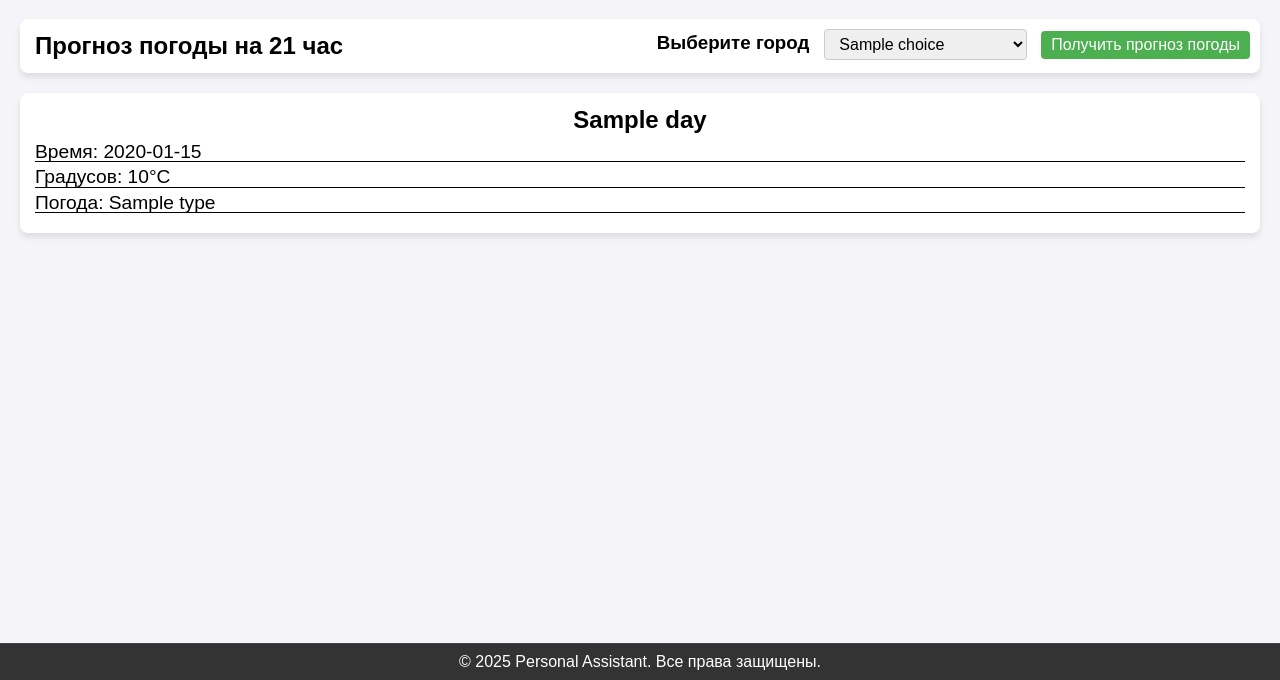
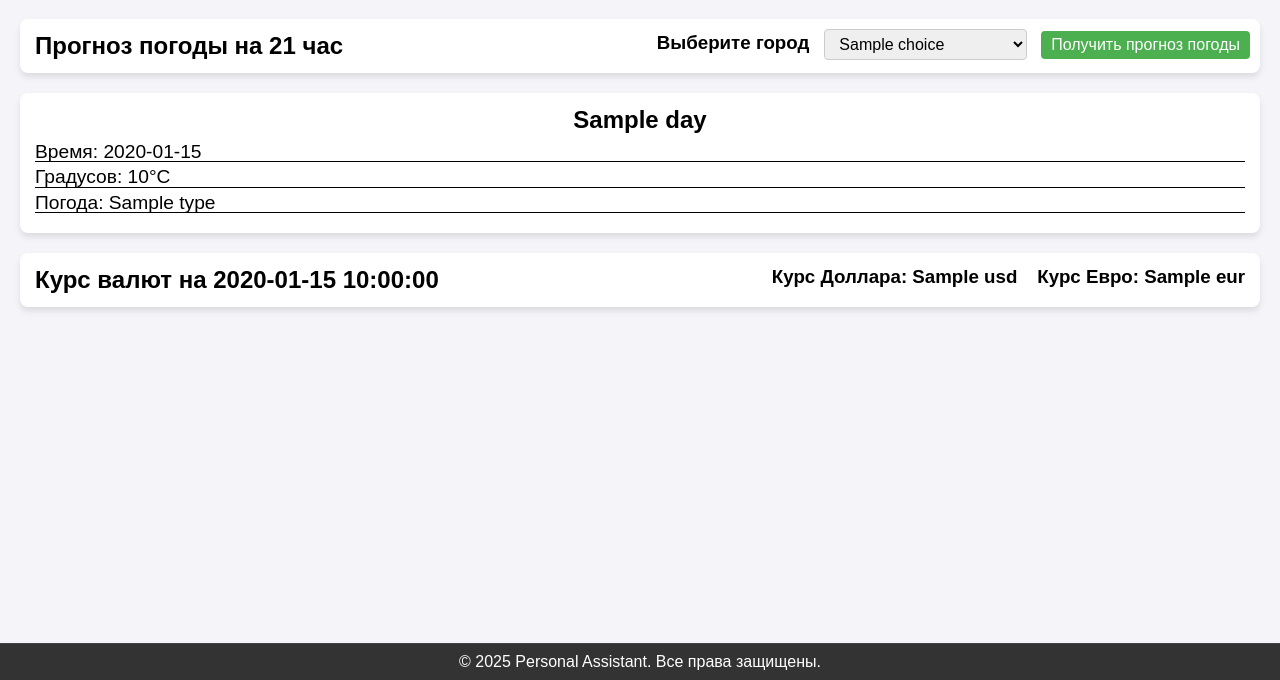
Before and after one commit to astrakhantsev163/python-assistant, a FastAPI app: template templates/index.html in a window 1280 px wide. Shown: the part 120-800 px from the top of the page. Run offline with FastAPI, Linux system fonts and the light colour scheme; the template is opened without the code that fills it: most values are stand-ins (such as "Sample title", 1, 10 or a date in 2020); parts of the project's set-up code (start-up, migrations or seed data) failed here and were passed over.

Commit message:
added current currency

```diff
--- a/main.py
+++ b/main.py
@@ -1,3 +1,4 @@
+from datetime import date
 from threading import Thread
 
 import uvicorn
@@ -10,6 +11,7 @@ from fastapi import Response
 from starlette.staticfiles import StaticFiles
 
 from config import City, settings
+from helpers.news import News
 from helpers.weather import Weather
 
 from telegram_bot.telegram_bot import TelegramBot
@@ -58,10 +60,16 @@ async def read_root(
     weather = Weather(selected_city.en_name)
     day_of_week, time, temperature, weather_type = weather.get_weather_for_17_hours()
     weather_data = list(zip(day_of_week, time, temperature, weather_type))
+    news = News()
+    currency_data = news.get_currency_rates(["USD", "EUR"])
+    today = date.today().strftime("%d.%m.%Y")
     return templates.TemplateResponse(
         "index.html",
         context={
             "request": request,
+            "today": today,
+            "usd": round(float(currency_data["USD"]), 2),
+            "eur": round(float(currency_data["EUR"]), 2),
             "weather_data": weather_data,
             "city_choices": City.choices_ru(),  # Список всех городов
             "selected_city": selected_city.ru_name  # Русское название выбранного города
--- a/static/styles/weather_cards.css
+++ b/static/styles/weather_cards.css
@@ -2,6 +2,7 @@
     display: grid;
     grid-template-columns: repeat(auto-fit, minmax(200px, 1fr));
     gap: 20px;
+    margin-bottom: 20px;
 }
 
 .weather-card {
--- a/templates/index.html
+++ b/templates/index.html
@@ -11,6 +11,8 @@
     <link rel="stylesheet" href="/static/styles/footer.css">
     <link rel="stylesheet" href="/static/styles/buttons.css">
     <link rel="stylesheet" href="/static/styles/weather_cards.css">
+    <link rel="stylesheet" href="/static/styles/news.css">
+
 </head>
 <body>
     <div class="container">
@@ -47,6 +49,11 @@
                     </div>
                     {% endfor %}
                 </div>
+                <div class="header-flex">
+                    <h2>Курс валют на {{ today }}</h2>
+                    <h3>Курс Доллара: {{ usd }} </h3>
+                    <h3>Курс Евро: {{ eur }} </h3>
+                </div>
             </div>
         </main>
 
```
Also changed, not shown: config.py (+2 -10 lines), telegram_bot/telegram_bot.py (+3 -4 lines).
